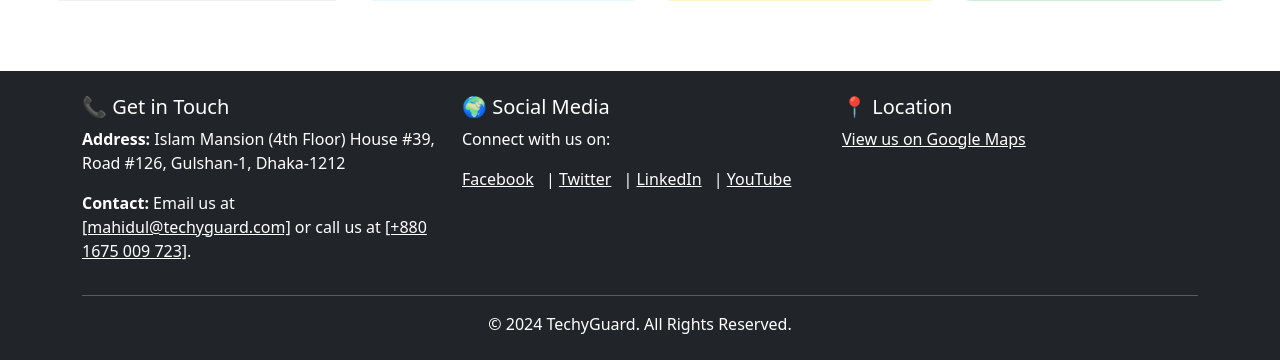
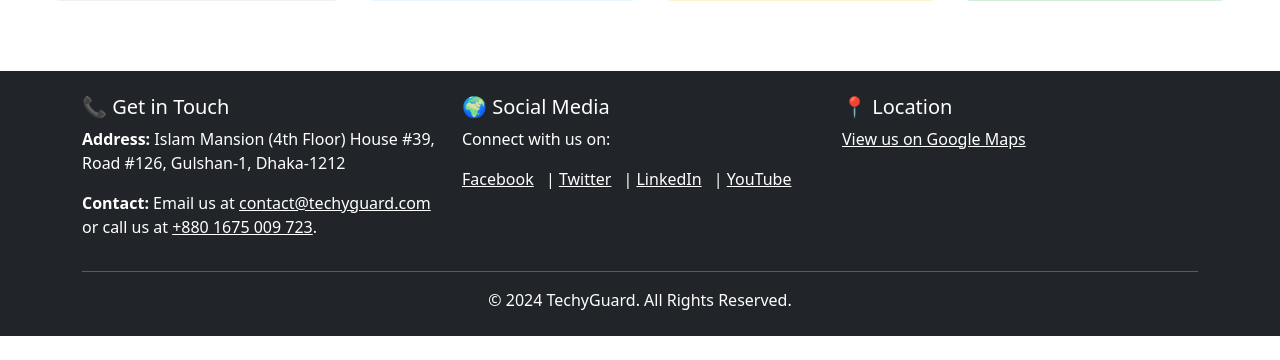
Before and after one commit to MahmudHasanUtsha/TechyGuard, a Django app: page /about/ in a window 1280 px wide. Shown: the part 3096-3456 px from the top of the page. After the commit the page ends 3432 px from the top, so only its background shows below. Run offline with Django 5.2, Linux system fonts and the light colour scheme; some libraries are stand-ins or nearby versions.

Commit message:
#2: version 1

```diff
--- a/techy/template/base.html
+++ b/techy/template/base.html
@@ -67,7 +67,7 @@
             <div class="col-md-4">
                 <h5>📞 Get in Touch</h5>
                 <p><strong>Address:</strong> Islam Mansion (4th Floor) House #39, Road #126, Gulshan-1, Dhaka-1212</p>
-                <p><strong>Contact:</strong> Email us at <a href="mailto:[mahidul@techyguard.com]" class="text-white">[mahidul@techyguard.com]</a> or call us at <a href="tel:[+880 1675 009 723]" class="text-white">[+880 1675 009 723]</a>.</p>
+                <p><strong>Contact:</strong> Email us at <a href="mailto:[contact@techyguard.com]" class="text-white">contact@techyguard.com</a> or call us at <a href="tel:[+880 1675 009 723]" class="text-white">+880 1675 009 723</a>.</p>
             </div>
 
             <!-- Social Media Links -->
```
